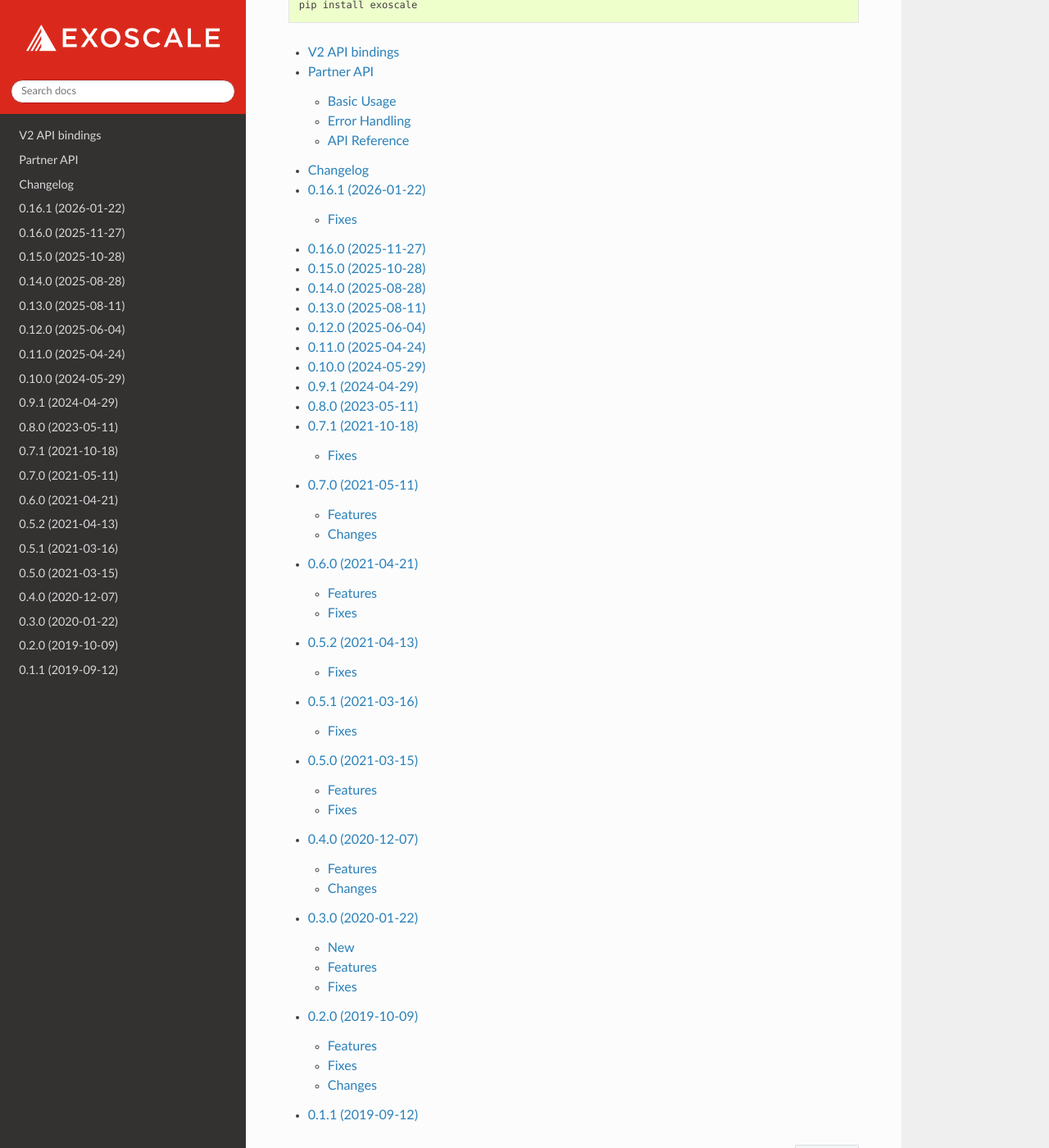
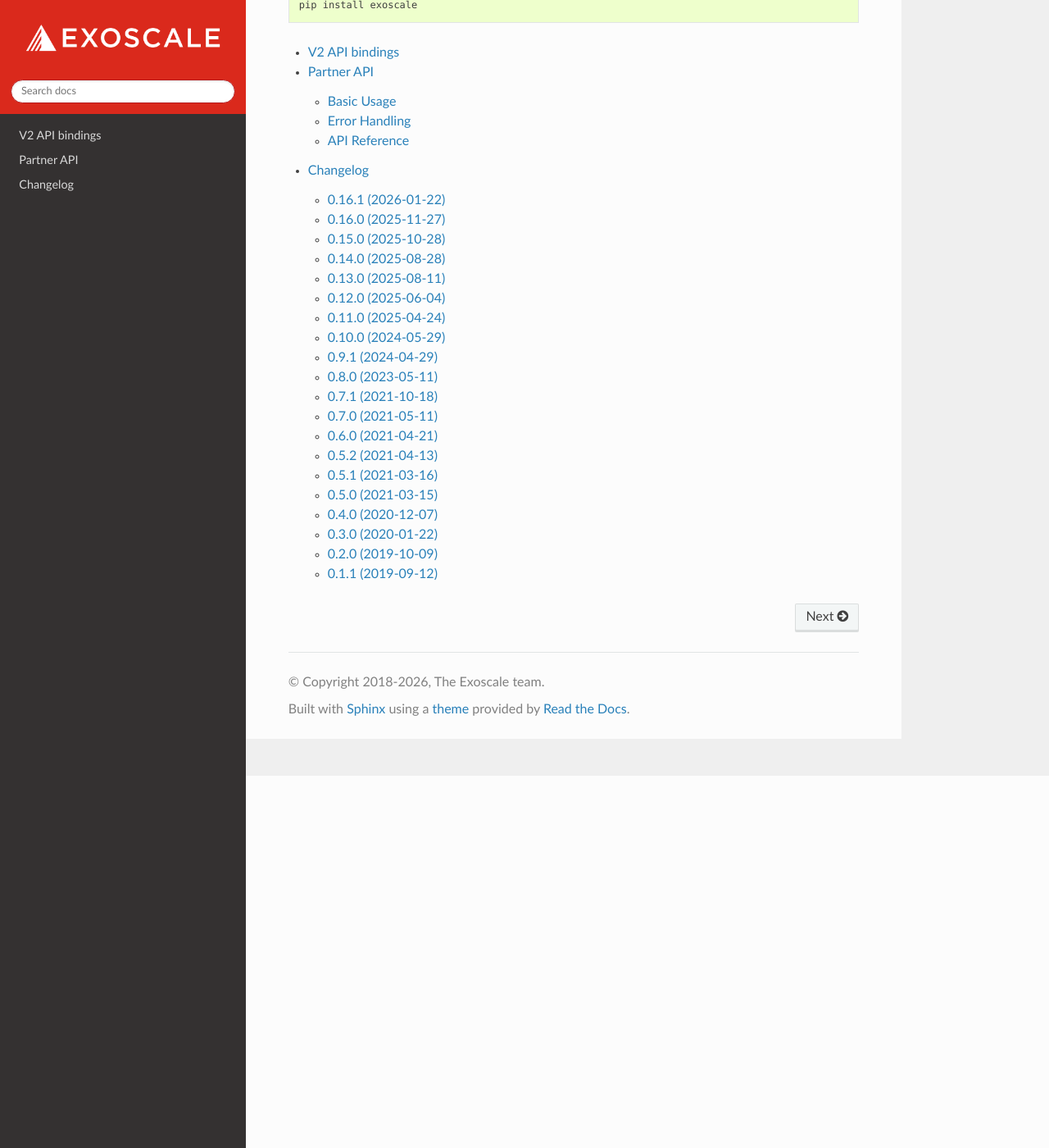
Before and after one commit to exoscale/python-exoscale, a Sphinx documentation site: the page built from docs/index.md, in a window 1280 px wide and 1400 px high, scrolled down 454 px. Shown: the whole window at 82% size. Built offline with Sphinx 7.4.7 and the Read the Docs theme 3.1.0, drawn with Linux system fonts in a browser that asks for light colours; part of the change alters nothing that is shown.

````diff
--- /dev/null
+++ b/docs/changes.md
@@ -0,0 +1,205 @@
+# Changelog
+
+## 0.16.1 (2026-01-22)
+
+**Fixes**
+
+* Partner API: Ensure organization responses match ``organization-output`` contract.
+  Responses now only include documented fields (``id``, ``status``, ``billing-address``,
+  ``client-id``). Access organization name via ``billing-address.name``.
+
+* GitHub Actions: Add automatic sync of Partner API OpenAPI spec (``partner-api.json``).
+
+## 0.16.0 (2025-11-27)
+
+**BREAKING CHANGES**
+
+* Partner API: Update to ISO 20022 structured billing addresses. Organization
+  creation now requires `display-name` and nested `billing-address` object
+  instead of flat address fields. See [PR](https://github.com/exoscale/python-exoscale/pull/76) for migration guide.
+
+## 0.15.0 (2025-10-28)
+
+* Add Partner API client for distributor operations
+* Partner API client follows same patterns as V2 API
+* Automatic hourly updates of Partner API OpenAPI spec
+
+## 0.14.0 (2025-08-28)
+
+* Handle multiple response codes per OpenAPI operation.
+
+## 0.13.0 (2025-08-11)
+
+* Support hr-zag-1 zone
+* Remove DBaaS service Redis (replaced by Valkey)
+
+## 0.12.0 (2025-06-04)
+
+* Internals: abstract client generation logic into a separate
+  `exoscale.api.generator` namespace.
+* API changes and additions:
+
+  * SKS: Rotate CCM credentials
+  * Instance: TMP and Secure Boot support
+  * DBaaS:
+
+    * Kafka: cluster networking options
+    * New zone option: `hr-zag-1`
+
+## 0.11.0 (2025-04-24)
+
+* Bump python version requirement to 3.8 due to the use of the walrus
+  operator.
+* Add `Client.wait(operation_id)` to poll for the result of an asynchronous
+  API operation.
+
+## 0.10.0 (2024-05-29)
+
+* Introduce exception classes that gets raised when the API responds with 4xx
+  or 5xx HTTP statuses.
+
+## 0.9.1 (2024-04-29)
+
+`exoscale.api.v2.Client` improvements:
+
+* Client initialization accepts two signatures: `Client(key, secret, zone)` for
+  typical use and `Client(key, secret, url)` when needing to target another
+  endpoint than the public endpoint template.
+* Drop support for Python 3.7, add Python 3.12 to the testing matrix.
+* Fix operations with multiple path parameters ([@thomas-chauvet](https://github.com/exoscale/python-exoscale/pull/57))
+* API changes and additions:
+
+  * DBaaS:
+
+    * integrations settings
+    * Split secrets over to separate endpoints
+    * Add zone to service details
+  * DNS record types cleanup
+  * Instance password reset operation
+  * Provide `at-vie-2` in the zones choices
+  * Block Storage operations and CSI addon
+  * Audit-trail format adjustments
+  * Add MAC address to private network attachments
+
+## 0.8.0 (2023-05-11)
+
+* Add `exoscale.api.v2.Client`: a low-level API client targeting the Exoscale
+  V2 API.
+
+## 0.7.1 (2021-10-18)
+
+**Fixes**
+
+* compute: fix `instance_private_networks` arg check in `create_instance_pool()` method
+
+## 0.7.0 (2021-05-11)
+
+**Features**
+
+* compute: add support for Deploy Targets resources
+* compute: Instance Pools now support Elastic IP attachment, Instance Prefix and
+  Deploy Targets
+* compute: the `InstancePool.update()` method now supports updating Anti-Affinity
+  Groups, IPv6 enabling, Security Groups, Private Networks and SSH Key.
+* compute: new `InstancePool.evict()` method
+
+**Changes**
+
+* compute: the `get_instance_pool()` method now accepts either of `name`/`id`
+  parameters
+* compute: the `InstancePool.delete()` method `wait`/`max_poll` parameters have
+  been removed
+
+## 0.6.0 (2021-04-21)
+
+**Features**
+
+* compute: the `SecurityGroup.update()` now updates the Compute instance Security
+  Groups membership live without requiring to stop the instance
+* compute: add `Instance.user_data` property
+* compute: add `InstanceTemplate.boot_mode` attribute
+* dns: `create_dns_record()` now returns the created record
+
+**Fixes**
+
+* compute: don't crash when an Instance Template doesn't have details metadata
+
+## 0.5.2 (2021-04-13)
+
+**Fixes**
+
+* compute: add missing `bootmode` parameter to `register_instance_template()` (#32)
+
+## 0.5.1 (2021-03-16)
+
+**Fixes**
+
+* Exclude tests from Python packaging
+
+## 0.5.0 (2021-03-15)
+
+**Features**
+
+* compute: add Anti-Affinity Groups support to Instance Pools (#27)
+
+**Fixes**
+
+* Rely on pathlib for home lookup (#29)
+* compute: don't crash when listing instances generated from templates (#28)
+
+## 0.4.0 (2020-12-07)
+
+**Features**
+
+* compute: add support for Network Load Balancers
+* compute: add support for Elastic IP HTTPS health checking
+* compute: add support for snapshot exporting
+
+**Changes**
+
+* compute: `get_instance_pool()` arguments order
+
+## 0.3.0 (2020-01-22)
+
+**New**
+
+* Add support for IAM (`iam` submodule)
+
+**Features**
+
+* Allow HTTP session retry policy to be user configurable
+* compute: add support for Instance Pools
+* compute: add support for Elastic IP descriptions
+* compute: add Instance `creation_date` attribute
+
+**Fixes**
+
+* storage: fix failing integration tests
+* storage: honor global client settings
+
+## 0.2.0 (2019-10-09)
+
+**Features**
+
+* storage: add Bucket/BucketFile `url` attribute
+
+**Fixes**
+
+* compute: fix unhandled exception in `get_*` functions
+
+**Changes**
+
+* compute: `create_instance()` function *root_disk_size* parameter has been renamed
+  to *volume_size*
+* compute: `get_elastic_ip()` function now requires a *zone* parameter
+* compute: `get_instance_template()` function now requires a *zone* parameter
+* compute: `get_instance()` function now requires a *zone* parameter
+* compute: `get_private_network()` function now requires a *zone* parameter
+* compute: `list_elastic_ips()` function now requires a *zone* parameter
+* compute: `list_instance_templates()` function now requires a *zone* parameter
+* compute: `list_instances()` function now requires a *zone* parameter
+* compute: `list_private_networks()` function now requires a *zone* parameter
+
+## 0.1.1 (2019-09-12)
+
+* Initial release
--- a/docs/changes.rst
+++ /dev/null
@@ -1,253 +0,0 @@
-Changelog
----------
-
-0.16.1 (2026-01-22)
--------------------
-
-Fixes
-*****
-
-* Partner API: Ensure organization responses match ``organization-output`` contract.
-  Responses now only include documented fields (``id``, ``status``, ``billing-address``,
-  ``client-id``). Access organization name via ``billing-address.name``.
-
-* GitHub Actions: Add automatic sync of Partner API OpenAPI spec (``partner-api.json``).
-
-0.16.0 (2025-11-27)
--------------------
-
-**BREAKING CHANGES**
-
-* Partner API: Update to ISO 20022 structured billing addresses. Organization
-  creation now requires ``display-name`` and nested ``billing-address`` object
-  instead of flat address fields. See `PR <https://github.com/exoscale/python-exoscale/pull/76>`_ for migration guide.
-
-0.15.0 (2025-10-28)
--------------------
-
-* Add Partner API client for distributor operations
-* Partner API client follows same patterns as V2 API
-* Automatic hourly updates of Partner API OpenAPI spec
-
-0.14.0 (2025-08-28)
--------------------
-
-* Handle multiple response codes per OpenAPI operation.
-
-0.13.0 (2025-08-11)
--------------------
-
-* Support hr-zag-1 zone
-* Remove DBaaS service Redis (replaced by Valkey)
-
-0.12.0 (2025-06-04)
--------------------
-
-* Internals: abstract client generation logic into a separate
-  ``exoscale.api.generator`` namespace.
-* API changes and additions:
-
-  * SKS: Rotate CCM credentials
-  * Instance: TMP and Secure Boot support
-  * DBaaS:
-
-    * Kafka: cluster networking options
-    * New zone option: ``hr-zag-1``
-
-0.11.0 (2025-04-24)
--------------------
-
-* Bump python version requirement to 3.8 due to the use of the walrus
-  operator.
-* Add ``Client.wait(operation_id)`` to poll for the result of an asynchronous
-  API operation.
-
-0.10.0 (2024-05-29)
--------------------
-
-* Introduce exception classes that gets raised when the API responds with 4xx
-  or 5xx HTTP statuses.
-
-0.9.1 (2024-04-29)
-------------------
-
-``exoscale.api.v2.Client`` improvements:
-
-* Client initialization accepts two signatures: ``Client(key, secret, zone)`` for
-  typical use and ``Client(key, secret, url)`` when needing to target another
-  endpoint than the public endpoint template.
-* Drop support for Python 3.7, add Python 3.12 to the testing matrix.
-* Fix operations with multiple path parameters (`@thomas-chauvet https://github.com/exoscale/python-exoscale/pull/57`)
-* API changes and additions:
-
-  * DBaaS:
-
-    * integrations settings
-    * Split secrets over to separate endpoints
-    * Add zone to service details
-  * DNS record types cleanup
-  * Instance password reset operation
-  * Provide ``at-vie-2`` in the zones choices
-  * Block Storage operations and CSI addon
-  * Audit-trail format adjustments
-  * Add MAC address to private network attachments
-
-0.8.0 (2023-05-11)
-------------------
-
-- Add ``exoscale.api.v2.Client``: a low-level API client targeting the Exoscale
-  V2 API.
-
-0.7.1 (2021-10-18)
-------------------
-
-Fixes
-*****
-
-- compute: fix `instance_private_networks` arg check in `create_instance_pool()` method
-
-
-0.7.0 (2021-05-11)
-------------------
-
-Features
-********
-
-- compute: add support for Deploy Targets resources
-- compute: Instance Pools now support Elastic IP attachment, Instance Prefix and
-- Deploy Targets
-- compute: the ``InstancePool.update()`` method now supports updating Anti-Affinity
-  Groups, IPv6 enabling, Security Groups, Private Networks and SSH Key.
-- compute: new ``InstancePool.evict()`` method
-
-Changes
-*******
-
-- compute: the ``get_instance_pool()`` method now accepts either of ``name``/``id``
-  parameters
-- compute: the ``InstancePool.delete()`` method ``wait``/``max_poll`` parameters have
-  been removed
-
-
-0.6.0 (2021-04-21)
-------------------
-
-Features
-********
-
-- compute: the ``SecurityGroup.update()`` now updates the Compute instance Security
-  Groups membership live without requiring to stop the instance
-- compute: add ``Instance.user_data`` property
-- compute: add ``InstanceTemplate.boot_mode`` attribute
-- dns: ``create_dns_record()`` now returns the created record
-
-Fixes
-*****
-
-- compute: don't crash when an Instance Template doesn't have details metadata
-
-
-0.5.2 (2021-04-13)
-------------------
-
-Fixes
-*****
-
-- compute: add missing `bootmode` parameter to `register_instance_template()` (#32)
-
-
-0.5.1 (2021-03-16)
-------------------
-
-Fixes
-*****
-
-- Exclude tests from Python packaging
-
-
-0.5.0 (2021-03-15)
-------------------
-
-Features
-********
-
-- compute: add Anti-Affinity Groups support to Instance Pools (#27)
-
-Fixes
-*****
-
-- Rely on pathlib for home lookup (#29)
-- compute: don't crash when listing instances generated from templates (#28)
-
-
-0.4.0 (2020-12-07)
-------------------
-
-Features
-********
-
-- compute: add support for Network Load Balancers
-- compute: add support for Elastic IP HTTPS health checking
-- compute: add support for snapshot exporting
-
-Changes
-*******
-
-- compute: `get_instance_pool()` arguments order
-
-
-0.3.0 (2020-01-22)
-------------------
-
-New
-***
-
-- Add support for IAM (``iam`` submodule)
-
-Features
-********
-
-- Allow HTTP session retry policy to be user configurable
-- compute: add support for Instance Pools
-- compute: add support for Elastic IP descriptions
-- compute: add Instance ``creation_date`` attribute
-
-Fixes
-*****
-
-- storage: fix failing integration tests
-- storage: honor global client settings
-
-
-0.2.0 (2019-10-09)
-------------------
-
-Features
-********
-
-- storage: add Bucket/BucketFile ``url`` attribute
-
-Fixes
-*****
-
-- compute: fix unhandled exception in ``get_*`` functions
-
-Changes
-*******
-
-- compute: ``create_instance()`` function *root_disk_size* parameter has been renamed
-  to *volume_size*
-- compute: ``get_elastic_ip()`` function now requires a *zone* parameter
-- compute: ``get_instance_template()`` function now requires a *zone* parameter
-- compute: ``get_instance()`` function now requires a *zone* parameter
-- compute: ``get_private_network()`` function now requires a *zone* parameter
-- compute: ``list_elastic_ips()`` function now requires a *zone* parameter
-- compute: ``list_instance_templates()`` function now requires a *zone* parameter
-- compute: ``list_instances()`` function now requires a *zone* parameter
-- compute: ``list_private_networks()`` function now requires a *zone* parameter
-
-
-0.1.1 (2019-09-12)
-------------------
-
-- Initial release
--- a/docs/conf.py
+++ b/docs/conf.py
@@ -39,6 +39,12 @@ templates_path = ["_templates"]
 exclude_patterns = []
 
 source_suffix = {".rst": "restructuredtext", ".md": "markdown"}
+
+# MyST-Parser configuration
+myst_enable_extensions = [
+    "colon_fence",  # ::: directive syntax
+    "deflist",  # Definition lists
+]
 
 napoleon_google_docstring = True
 napoleon_include_init_with_doc = False
--- /dev/null
+++ b/docs/index.md
@@ -0,0 +1,25 @@
+# python-exoscale library documentation
+
+This provides Python bindings for the [Exoscale](https://www.exoscale.com/) cloud platform API.
+
+```{note}
+This library maintains compatibility with actively supported Python
+versions: Python 3.9+. Older Python versions may be compatible but such
+compatibility is not guaranteed.
+```
+
+## Installation
+
+Install the package using pip:
+
+```bash
+pip install exoscale
+```
+
+```{toctree}
+:maxdepth: 2
+
+v2
+partner
+changes
+```
--- a/docs/index.rst
+++ /dev/null
@@ -1,25 +0,0 @@
-python-exoscale library documentation
-=====================================
-
-This provides Python bindings for the `Exoscale`_ cloud platform API.
-
-.. _Exoscale: https://www.exoscale.com/
-
-.. note::
-   This library maintains compatibility with actively supported Python
-   versions: Python 3.9+. Older Python versions may be compatible but such
-   compatibility is not guaranteed.
-
-Installation
-------------
-
-Install the package using pip::
-
-    pip install exoscale
-
-.. toctree::
-  :maxdepth: 2
-
-  v2
-  partner
-  changes
````
